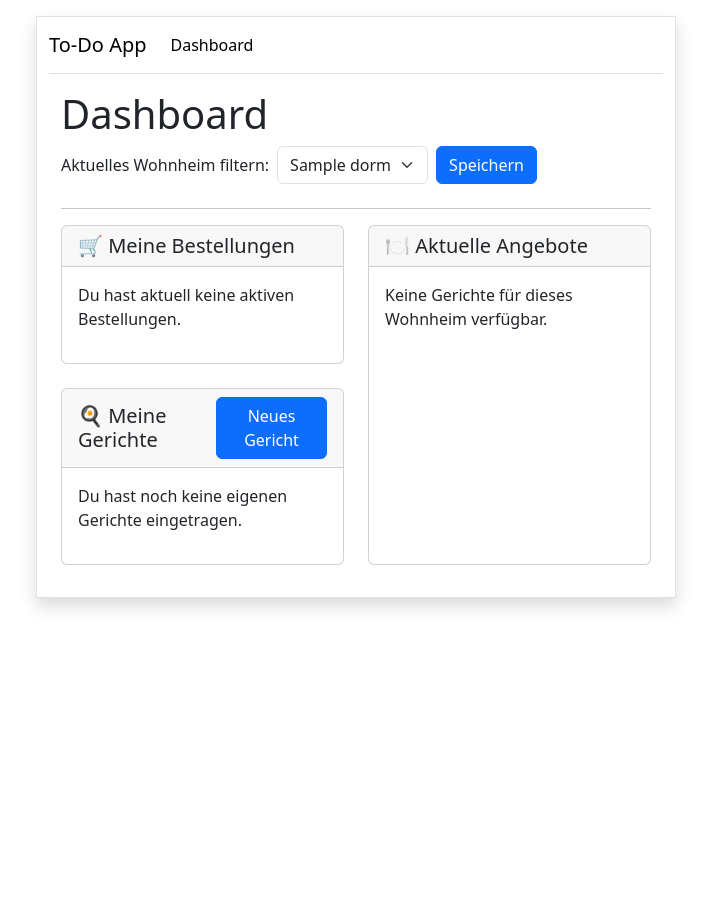
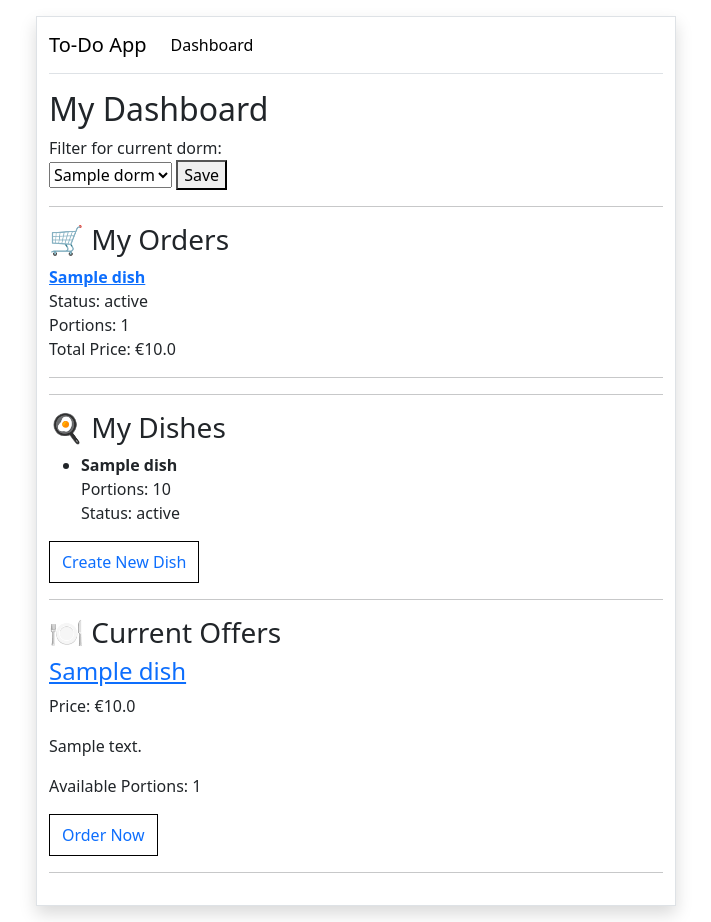
Before and after one commit to MrGreeeenTea/Dorm-Dine, a Flask app: page /dashboard in a window 1280 px wide. Shown: the whole page, without its empty margins (284-995 px from the left). Before the commit the page ends 610 px from the top, so only its background shows below. Run offline with Flask 3, Linux system fonts and the light colour scheme; a user stored in the database is signed in; tables that the repository leaves empty hold one stand-in row (values such as "Sample post"); some libraries are stand-ins or nearby versions.

Commit message:
dashboard changes, post_meal added

```diff
--- a/templates/dashboard.html
+++ b/templates/dashboard.html
@@ -1,126 +1,122 @@
 {% extends "base.html" %}
 
-{% block TITLE %}Dorm-Dine | Mein Dashboard{% endblock %}
+{% block TITLE %}Dorm-Dine | Dashboard{% endblock %}
 
 {% block CONTENT %}
-<div class="container my-3">
 
-    <div class="mb-4">
-        <h1>Dashboard</h1>
+<style>
+.dashboard-button {
+    display: inline-block;
+    padding: 8px 12px;
+    border: 1px solid black;
+    text-decoration: none;
+}
+</style>
 
-        <form method="POST" action="/dashboard" class="row g-2 align-items-center">
-            <div class="col-auto">
-                <label for="dorm_id" class="col-form-label">Aktuelles Wohnheim filtern:</label>
-            </div>
-            <div class="col-auto">
-                <select id="dorm_id" name="dorm_id" class="form-select">
+<h2>My Dashboard</h2>
+
+<form method="POST" action="{{ url_for('dashboard') }}">
+    <p>
+        <label for="dorm_id">Filter for current dorm:</label><br>
+
+        <select id="dorm_id" name="dorm_id">
             {% for dorm in dorm_list %}
-                        <option value="{{ dorm.id }}" {% if selected_dorm_id == dorm.id %}selected{% endif %}>
+            <option value="{{ dorm.id }}"
+                {% if selected_dorm_id == dorm.id %}selected{% endif %}>
                 {{ dorm.name }}
             </option>
             {% endfor %}
         </select>
-            </div>
-            <div class="col-auto">
-                <button type="submit" class="btn btn-primary">Speichern</button>
-            </div>
+
+        <button type="submit">Save</button>
+    </p>
 </form>
-    </div>
 
 <hr>
 
-    <div class="row g-4">
+<h3>🛒 My Orders</h3>
 
-        <div class="col-12 col-lg-6">
+{% if my_orders %}
+    {% for order in my_orders %}
+        <p>
+            <strong>
+                <a href="{{ url_for('meal_detail', meal_id=order.dish_id) }}">
+                    {{ order.dish_name }}
+                </a>
+            </strong><br>
 
-            <div class="card mb-4">
-                <div class="card-header">
-                    <h5 class="mb-0">🛒 Meine Bestellungen</h5>
-                </div>
-                <div class="card-body">
-                    {% if bestellungen %}
-                        <div class="list-group">
-                            {% for b in bestellungen %}
-                            <div class="list-group-item">
-                                <a href="{{ url_for('meal_detail', meal_id=b.dish_id) }}">
-                                    {{ b.dish_name }}
-                                </a>
-                                <p class="mb-1 mt-1">Status: {{ b.status }}</p>
-                                <p class="mb-1">Portionen: {{ b.portions }}</p>
-                                <p class="mb-0">Gesamtpreis: {{ b.price * b.portions }}€</p>
-                            </div>
-                            {% endfor %}
-                        </div>
-                    {% else %}
-                        <p>Du hast aktuell keine aktiven Bestellungen.</p>
-                    {% endif %}
-                </div>
-            </div>
+            Status: {{ order.status }}<br>
+            Portions: {{ order.portions }}<br>
+            Total Price: €{{ order.price * order.portions }}
+        </p>
 
-            <div class="card">
-                <div class="card-header d-flex justify-content-between align-items-center">
-                    <h5 class="mb-0">🍳 Meine Gerichte</h5>
-                    <a href="{{ url_for('post_meal') }}" class="btn btn-primary">Neues Gericht</a>
-                </div>
-                <div class="card-body">
-                    {% if gerichte %}
-                        <div class="table-responsive">
-                            <table class="table align-middle mb-0">
-                                <thead>
-                                    <tr>
-                                        <th>Gericht</th>
-                                        <th>Portionen</th>
-                                        <th>Status</th>
-                                    </tr>
-                                </thead>
-                                <tbody>
-                                    {% for g in gerichte %}
-                                    <tr>
-                                        <td>{{ g.name }}</td>
-                                        <td>{{ g.total_portions }}</td>
-                                        <td>{{ g.status }}</td>
-                                    </tr>
-                                    {% endfor %}
-                                </tbody>
-                            </table>
-                        </div>
-                    {% else %}
-                        <p>Du hast noch keine eigenen Gerichte eingetragen.</p>
-                    {% endif %}
-                </div>
-            </div>
-
-        </div>
-
-        <div class="col-12 col-lg-6">
-
-            <div class="card h-100">
-                <div class="card-header">
-                    <h5 class="mb-0">🍽️ Aktuelle Angebote</h5>
-                </div>
-                <div class="card-body">
-                    {% if angebote %}
-                        {% for angebot in angebote %}
-                        <div class="card mb-3">
-                            <div class="card-body">
-                                <a href="{{ url_for('meal_detail', meal_id=angebot.id) }}">
-                                    {{ angebot.name }}
-                                </a>
-                                <p class="mt-2 mb-2">{{ angebot.price }}€</p>
-                                <p class="card-text mb-2">{{ angebot.description }}</p>
-                                <p class="mb-3">Verfügbare Portionen: {{ angebot.total_portions }}</p>
-                                <a href="{{ url_for('feed') }}" class="btn btn-primary">Jetzt Bestellen</a>
-                            </div>
-                        </div>
+        <hr>
     {% endfor %}
 {% else %}
-                        <p>Keine Gerichte für dieses Wohnheim verfügbar.</p>
+    <p>You currently have no active orders.</p>
 {% endif %}
-                </div>
-            </div>
 
-        </div>
+<hr>
 
-    </div>
-</div>
+{% if current_user.is_cook %}
+
+    <h3>🍳 My Dishes</h3>
+
+    {% if my_meals %}
+        <ul>
+            {% for dish in my_meals %}
+                <li>
+                    <strong>{{ dish.name }}</strong><br>
+                    Portions: {{ dish.total_portions }}<br>
+                    Status: {{ dish.status }}
+                </li>
+            {% endfor %}
+        </ul>
+    {% else %}
+        <p>You have not listed any dishes yet.</p>
+    {% endif %}
+
+<p>
+    <a href="{{ url_for('post_meal') }}" class="dashboard-button">
+        Create New Dish
+    </a>
+</p>
+
+{% endif %}
+
+<hr>
+
+<h3>🍽️ Current Offers</h3>
+
+{% if current_offers %}
+    {% for offer in current_offers %}
+
+        <h4>
+            <a href="{{ url_for('meal_detail', meal_id=offer.id) }}">
+                {{ offer.name }}
+            </a>
+        </h4>
+
+        <p>Price: €{{ offer.price }}</p>
+
+        <p>{{ offer.description }}</p>
+
+        <p>
+            Available Portions:
+            {{ offer.total_portions }}
+        </p>
+
+<p>
+    <a href="{{ url_for('order_view', meal_id=offer.id) }}" class="dashboard-button">
+        Order Now
+    </a>
+</p>
+
+        <hr>
+
+    {% endfor %}
+{% else %}
+    <p>No dishes available for this dorm at the moment.</p>
+{% endif %}
+
 {% endblock %}
```
Also changed, not shown: templates/post_meal.html (added, +33 -0 lines). Lines whose indentation alone changed are shown as unchanged.
